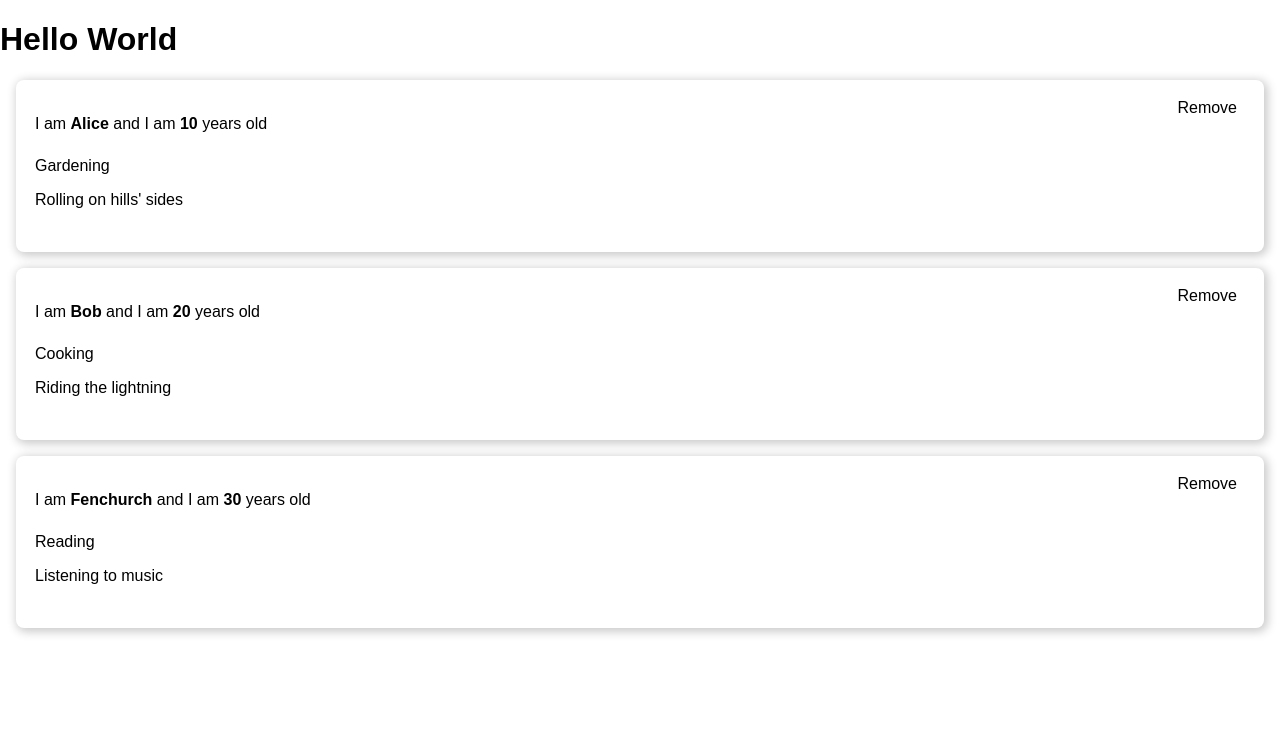
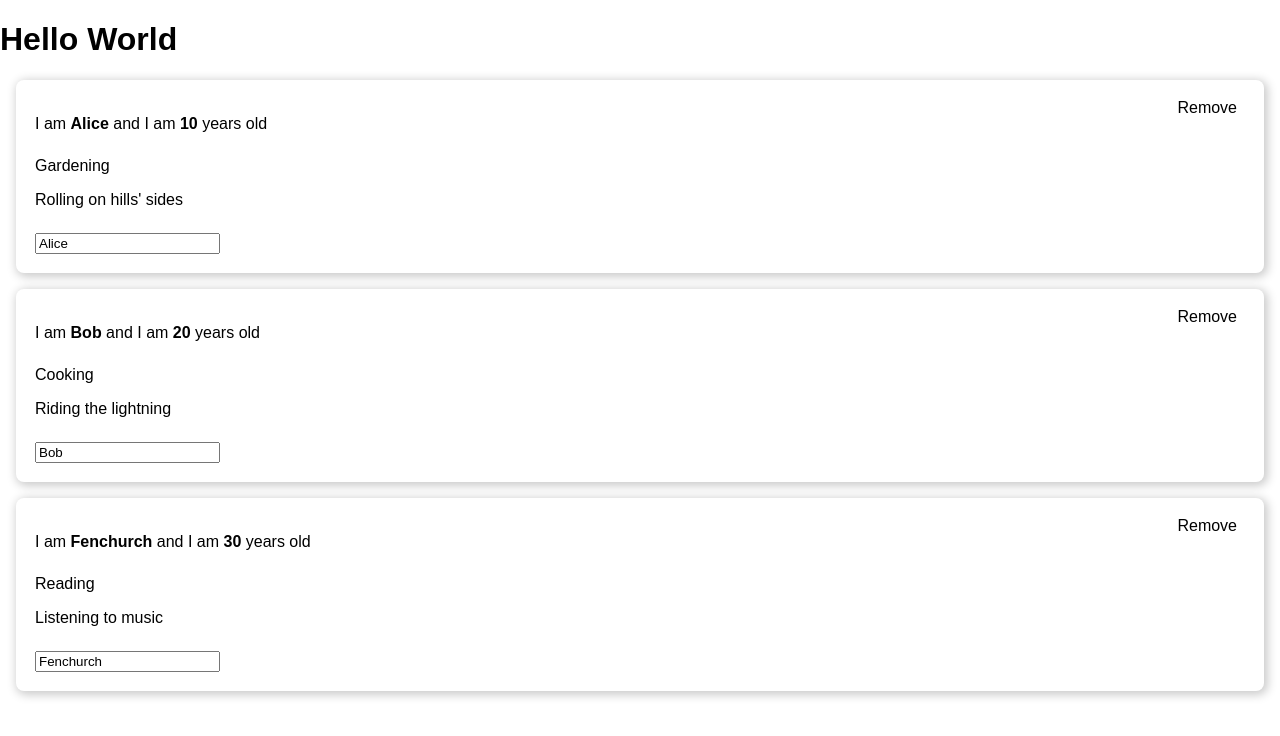
Before and after one commit to alaindet/learn-react, a React (Create React App) app in the folder courses/react-complete-guide/hello-world/: page / in a window 1280 px wide. Shown: the top 736 px of the page. Built offline with nearby package versions, Linux system fonts and the light colour scheme.

Commit message:
Add first controlled <input>

```diff
--- a/courses/react-complete-guide/hello-world/src/App.js
+++ b/courses/react-complete-guide/hello-world/src/App.js
@@ -32,7 +32,12 @@ class App extends Component {
     });
   }
 
-  renderPerson(person) {
+  onChangePersonName = (event) => {
+    const name = event.target.value;
+    console.log('onChangePersonName', name);
+  }
+
+  renderPersonHobbies(person) {
     return (
       <ul className="hobbies">
         {person.hobbies.map((hobby, j) => (
@@ -49,8 +54,9 @@ class App extends Component {
         age={person.age}
         name={person.name}
         click={this.onRemovePerson}
+        change={this.onChangePersonName}
       >
-        {this.renderPerson(person)}
+        {this.renderPersonHobbies(person)}
       </Person>
     ));
   }
--- a/courses/react-complete-guide/hello-world/src/Person/Person.js
+++ b/courses/react-complete-guide/hello-world/src/Person/Person.js
@@ -1,7 +1,13 @@
 import React from 'react';
 import './Person.css';
 
-const Person = ({ name, age, click, children }) => {
+const Person = ({
+  name,
+  age,
+  click,
+  change,
+  children,
+}) => {
   return (
     <div className="person">
       <p>
@@ -11,6 +17,7 @@ const Person = ({ name, age, click, children }) => {
       <div className="remove" onClick={() => click(name)}>
         Remove
       </div>
+      <input type="text" onChange={change} value={name} />
     </div>
   );
 };
```
